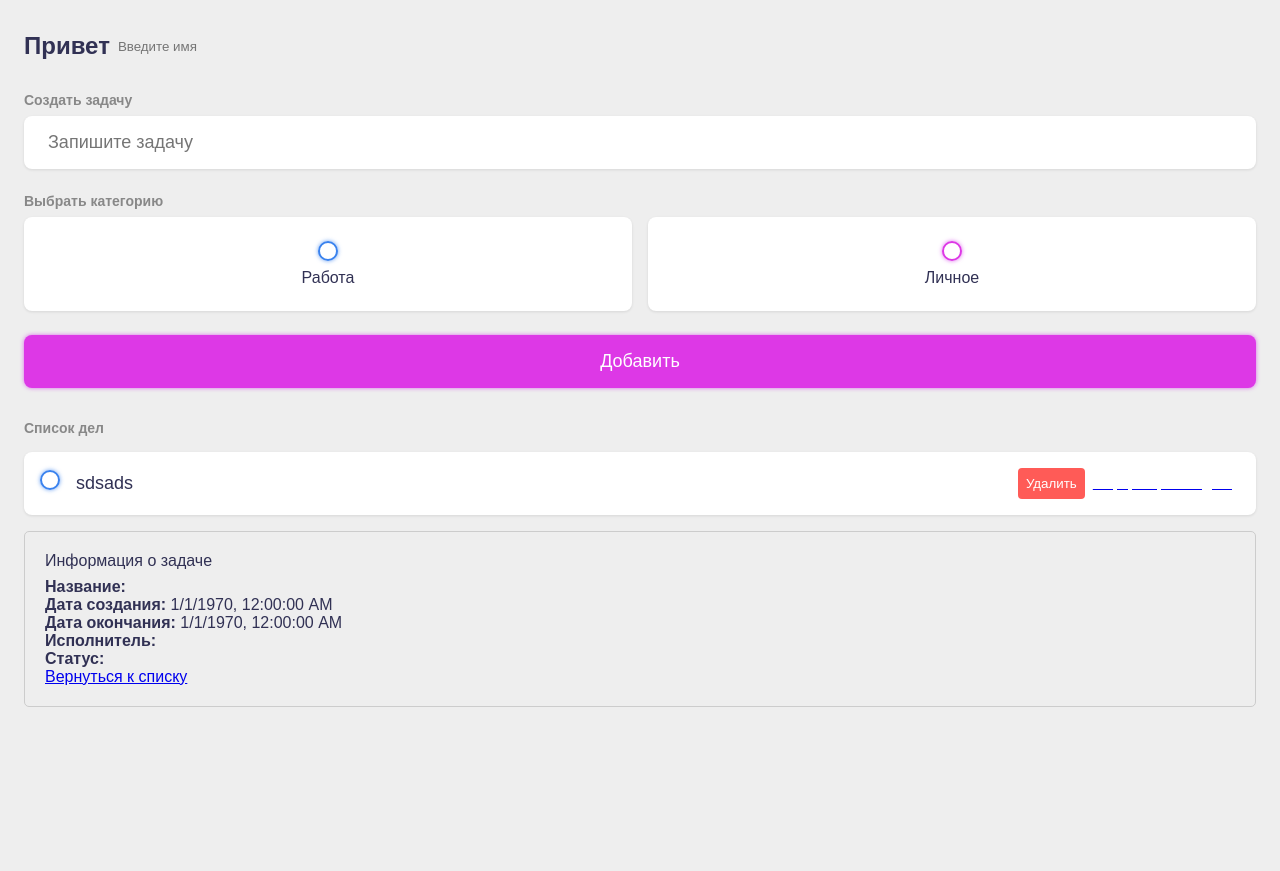
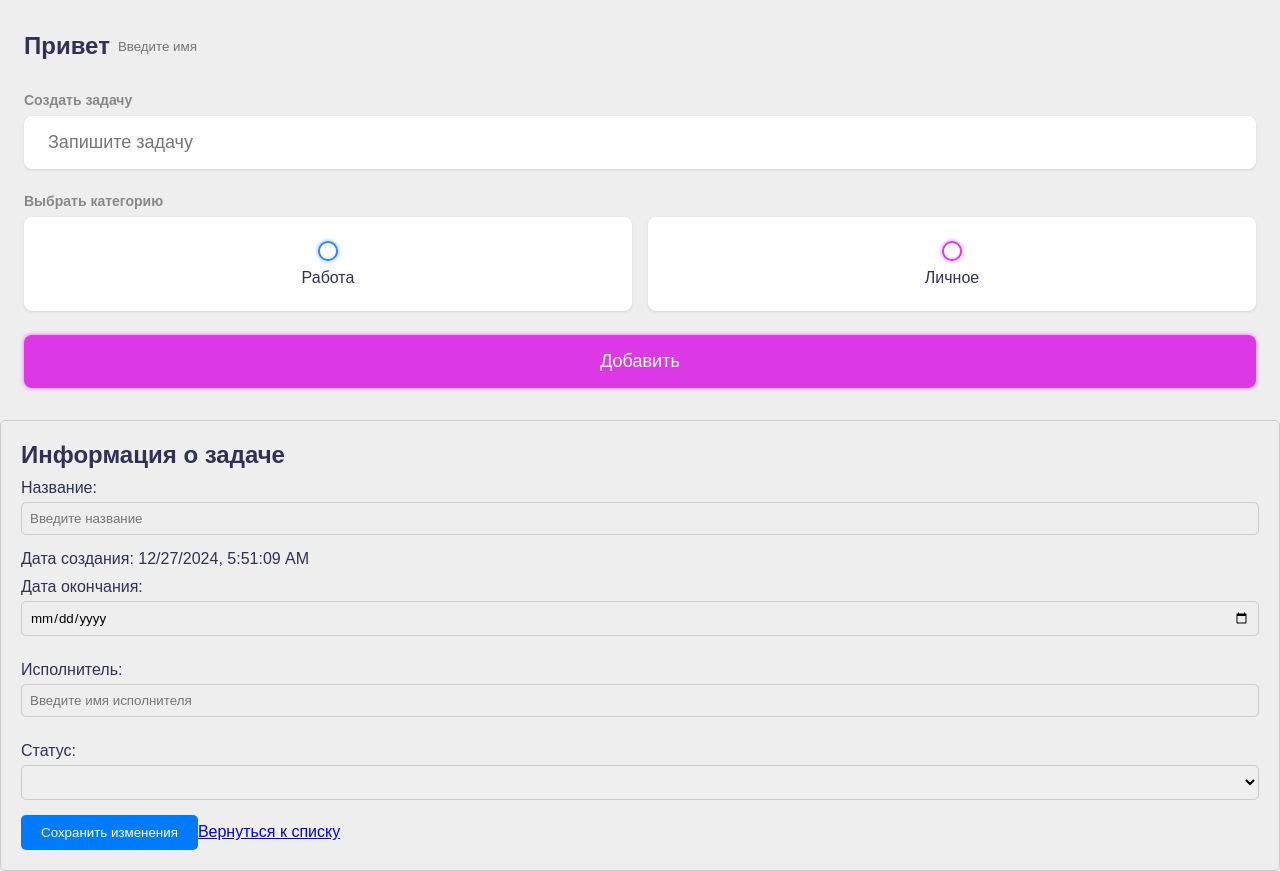
Before and after one commit to urusbievv/todo-app, a Vue app: page /todo/1 in a window 1280 px wide. Before the commit the page ends 800 px from the top, so only its background shows below. Built offline with nearby package versions, Linux system fonts and the light colour scheme; data requests are answered from the project's data file.

Commit message:
изменил todo info

```diff
--- a/db.json
+++ b/db.json
@@ -1,11 +1,11 @@
 {
   "todos": [
     {
-      "id": "cf29",
-      "content": "sdsads",
+      "id": "1119",
+      "content": "sdfsdfs",
       "category": "work",
       "done": false,
-      "createdAt": 1736489892816
+      "createdAt": 1736492892018
     }
   ]
 }
--- a/src/App.vue
+++ b/src/App.vue
@@ -2,7 +2,7 @@
   <main class="app">
     <Greeting />
     <CreateTodo @addTodo="addTodo" />
-    <TodoList :todos="todos" @remove="removeTodo" />
+    <router-view :todos="todos" @remove="removeTodo" />
   </main>
 </template>
 
--- a/src/components/TodoInfo.vue
+++ b/src/components/TodoInfo.vue
@@ -1,11 +1,34 @@
 <template>
   <div class="todo-info">
-    <h3>Информация о задаче</h3>
-    <p><strong>Название:</strong> {{ todo.title }}</p>
-    <p><strong>Дата создания:</strong> {{ new Date(todo.createdAt).toLocaleString() }}</p>
-    <p><strong>Дата окончания:</strong> {{ new Date(todo.dueDate).toLocaleString() }}</p>
-    <p><strong>Исполнитель:</strong> {{ todo.assignee }}</p>
-    <p><strong>Статус:</strong> {{ todo.status }}</p>
+    <h2>Информация о задаче</h2>
+    <label for="title">Название:</label>
+    <input
+      id="title"
+      type="text"
+      v-model="todo.title"
+      placeholder="Введите название"
+    />
+    <p>Дата создания: {{ new Date(todo.createdAt).toLocaleString() }}</p>
+    <label for="dueDate">Дата окончания:</label>
+    <input
+      id="dueDate"
+      type="date"
+      v-model="todo.dueDateFormatted"
+    />
+    <label for="assignee">Исполнитель:</label>
+    <input
+      id="assignee"
+      type="text"
+      v-model="todo.assignee"
+      placeholder="Введите имя исполнителя"
+    />
+    <label for="status">Статус:</label>
+    <select id="status" v-model="todo.status">
+      <option value="новая">Новая</option>
+      <option value="в работе">В работе</option>
+      <option value="завершена">Завершена</option>
+    </select>
+    <button @click="saveChanges">Сохранить изменения</button>
     <router-link to="/">Вернуться к списку</router-link>
   </div>
 </template>
@@ -23,16 +46,44 @@ const emit = defineEmits(['close']);
 const todo = reactive({
   id: null,
   title: '',
-  createdAt: null,
+  createdAt: new Date().toISOString(),
   dueDate: null,
   assignee: '',
   status: '',
+});
+
+
+Object.defineProperty(todo, 'dueDateFormatted', {
+  get() {
+    return todo.dueDate
+      ? new Date(todo.dueDate).toISOString().split('T')[0]
+      : '';
+  },
+  set(value) {
+    todo.dueDate = new Date(value).toISOString();
+  },
 });
 
 const loadTodo = async () => {
   if (props.todoId) {
     const fetchedTodo = await fetchTodoById(props.todoId);
     Object.assign(todo, fetchedTodo);
+  }
+};
+
+const saveChanges = async () => {
+  try {
+    const url = `${import.meta.env.VITE_SERVER_URL}/${editableTodo.id}`;
+    await apiRequest('put', url, {
+      title: todo.title,
+      dueDate: todo.dueDate,
+      assignee: todo.assignee,
+      status: todo.status,
+    });
+    alert('Изменения успешно сохранены!');
+  } catch (error) {
+    console.error('Ошибка при сохранении изменений:', error.message);
+    alert('Не удалось сохранить изменения.');
   }
 };
 
@@ -54,4 +105,28 @@ onMounted(() => {
   border: 1px solid #ccc;
   border-radius: 5px;
 }
+.todo-info label {
+  display: block;
+  margin: 10px 0 5px;
+}
+.todo-info input,
+.todo-info select {
+  width: 100%;
+  padding: 8px;
+  margin-bottom: 15px;
+  border: 1px solid #ccc;
+  border-radius: 5px;
+}
+.todo-info button {
+  padding: 10px 20px;
+  background-color: #007bff;
+  color: white;
+  border: none;
+  border-radius: 5px;
+  cursor: pointer;
+}
+
+.todo-info button:hover {
+  background-color: #0056b3;
+}
 </style>
--- a/src/components/TodoItem.vue
+++ b/src/components/TodoItem.vue
@@ -9,9 +9,7 @@
     </div>
     <div class="actions">
       <button class="delete" @click="removeTodo">Удалить</button>
-      <router-link :to="{ name: 'TodoInfo', params: { id: todo.id } }">
-        <button class="info">Информация о задаче</button>
-      </router-link>
+      <router-link :to="{ name: 'TodoInfo', params: { id: todo.id } }">Подробнее</router-link>
     </div>
   </div>
 </template>
--- a/src/components/TodoList.vue
+++ b/src/components/TodoList.vue
@@ -8,14 +8,13 @@
         :todo="todo"
         @remove="removeTodo"
       />
-      <router-view/>
     </div>
   </section>
 </template>
 
 <script setup>
 import { computed } from 'vue';
-import TodoItem from './TodoItem.vue'
+import TodoItem from './TodoItem.vue';
 
 const props = defineProps({
   todos: {
@@ -31,3 +30,9 @@ const removeTodo = (todo) => {
   emit('remove', todo);
 };
 </script>
+
+<style scoped>
+.todo-list {
+  padding: 20px;
+}
+</style>
--- a/src/router.js
+++ b/src/router.js
@@ -1,7 +1,14 @@
 import { createRouter, createWebHistory } from 'vue-router';
+import TodoList from './components/TodoList.vue';
 import TodoInfo from './components/TodoInfo.vue';
 
 const routes = [
+  {
+    path: '/',
+    component: TodoList,
+    name: 'TodoList',
+    props: (route) => ({ todos: route.params.todos }),
+  },
   {
     path: '/todo/:id',
     component: TodoInfo,
```
